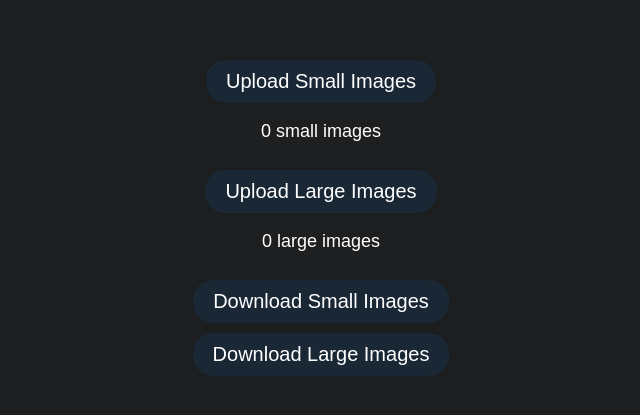
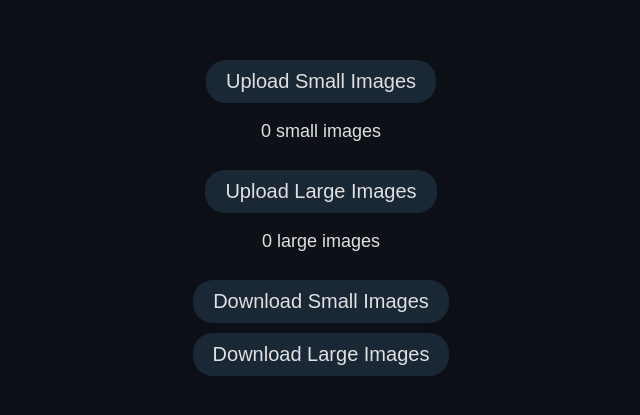
Before and after one commit to hexyon/imagesorter, a plain HTML site: page index.html in a window 1280 px wide. Shown: the part 187-602 px from the top of the page, without its empty margins (319-959 px from the left). Drawn offline with Linux system fonts and the light colour scheme.

Commit message:
Update styles.css

```diff
--- a/styles.css
+++ b/styles.css
@@ -1,5 +1,5 @@
 body {
-    background: #1D1F20; /* Dark Mode background color inspired by Apple */
+    background: #0D1117; /* Slightly darker than the original */
     display: flex;
     flex-direction: column;
     justify-content: center;
@@ -7,7 +7,7 @@ body {
     height: 100vh;
     margin: 0;
     font-family: Arial, sans-serif;
-    color: #ffffff;
+    color: #E0E0E0; /* Brighter text color for better legibility */
     font-size: 18px;
 }
 
@@ -17,12 +17,12 @@ button {
     padding: 10px 20px;
     font-size: 20px;
     background-color: #1A2836; /* Pacific Blue inspired by Apple */
-    color: white;
+    color: #E0E0E0; /* Brighter text color for better legibility */
     cursor: pointer;
     box-shadow: 0px 0px 10px rgba(0,0,0,0.1);
     margin-top: 10px;
 }
 
 button:hover {
-    background-color: #0A1722; /* Darker shade of Pacific Blue */
+    background-color: #008080; /* Black on hover */
 }
```
